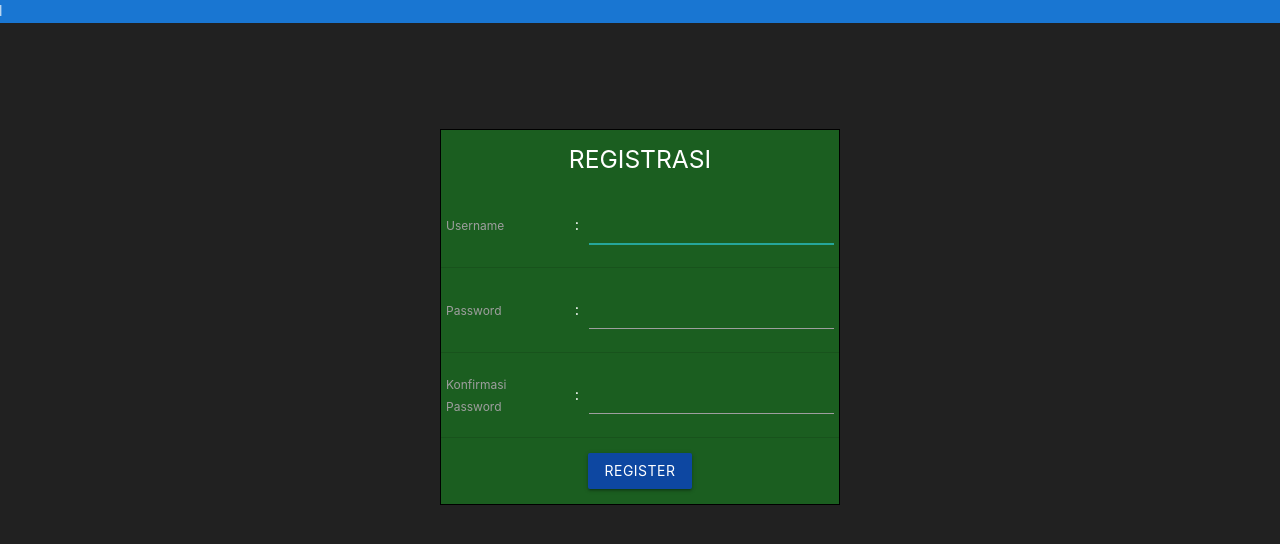
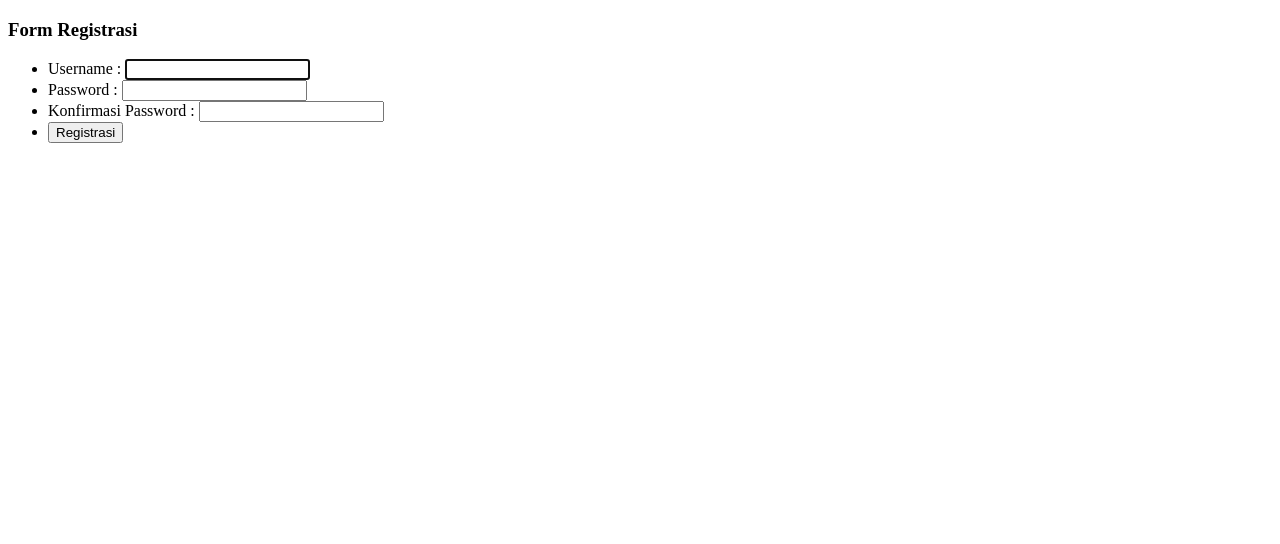
Before and after one commit to Egirahayu/pw2021_203040045, a PHP site: page /registrasi.php in a window 1280 px wide. Shown: the top 544 px of the page. Run offline with PHP 8.4, Linux system fonts and the light colour scheme.

Commit message:
Mengubah form login dan registrasi

```diff
--- a/kuliah/pertemuan12/registrasi.php
+++ b/kuliah/pertemuan12/registrasi.php
@@ -22,78 +22,43 @@ if (isset($_POST['registrasi'])) {
 ?>
 
 <!DOCTYPE html>
-<html>
+<html lang="en">
 
 <head>
-  <meta name="viewport" content="width=device-width, initial-scale=1.0" />
-  <link rel="stylesheet" href="https://cdnjs.cloudflare.com/ajax/libs/materialize/1.0.0/css/materialize.min.css">
-  <link href="https://fonts.googleapis.com/icon?family=Material+Icons" rel="stylesheet">
-  <link rel="stylesheet" href="css/style.css">
-  <title>Anime</title>
-  <style>
-    .container {
-      width: 400px;
-      height: 437px;
-      padding-top: 100px;
-    }
-
-    .register {
-      text-align: center;
-      margin-top: 15px;
-      margin-bottom: 15px;
-    }
-
-    th {
-      text-align: center;
-    }
-
-    .admin {
-      border: 1px solid rgba(0, 0, 0, 1);
-      color: white;
-    }
-
-    marquee {
-      color: white;
-    }
-  </style>
+  <meta charset="UTF-8">
+  <meta http-equiv="X-UA-Compatible" content="IE=edge">
+  <meta name="viewport" content="width=device-width, initial-scale=1.0">
+  <title>Registrasi</title>
 </head>
 
-<body class="grey darken-4">
-  <marquee class="blue darken-2" behavior="scroll" direction="right">LOGIN & REGISTRASI</marquee>
+<body>
+  <h3>Form Registrasi</h3>
 
-  <div class="container">
-    <div class="admin green darken-4">
-      <form action="" method="POST">
-        <?php if (isset($error)) : ?>
-          <p style="color: red; font-style: italic;">Username atau Password salah</p>
-        <?php endif; ?>
-
-        <table>
-          <h5 class="center">REGISTRASI</h5>
-          <tr>
-            <td><label for="username">Username</label></td>
-            <td>:</td>
-            <td><input id="username" type="text" name="username" autofocus autocomplete="off" required></td>
-          </tr>
-          <tr>
-            <td><label for="password">Password</label></td>
-            <td>:</td>
-            <td><input id="password" name="password1" type="password" required></td>
-          </tr>
-          <tr>
-            <td><label for="password">Konfirmasi Password</label></td>
-            <td>:</td>
-            <td><input id="password" name="password2" type="password" required></td>
-          </tr>
-        </table>
-        <div class="register">
-          <button class="waves-effect waves-light blue darken-4 btn" type="submit" name="registrasi">Register</button>
-        </div>
-      </form>
-    </div>
-  </div>
-
-  <script src="https://cdnjs.cloudflare.com/ajax/libs/materialize/1.0.0/js/materialize.min.js"></script>
+  <form action="" method="post">
+    <ul>
+      <li>
+        <label>
+          Username :
+          <input type="text" name="username" autofocus autocomplete="off" required>
+        </label>
+      </li>
+      <li>
+        <label>
+          Password :
+          <input type="password" name="password1" required>
+        </label>
+      </li>
+      <li>
+        <label>
+          Konfirmasi Password :
+          <input type="password" name="password2" required>
+        </label>
+      </li>
+      <li>
+        <button type="submit" name="registrasi">Registrasi</button>
+      </li>
+    </ul>
+  </form>
 </body>
 
 </html>
```
Also changed, not shown: kuliah/pertemuan12/login.php (+31 -71 lines).
